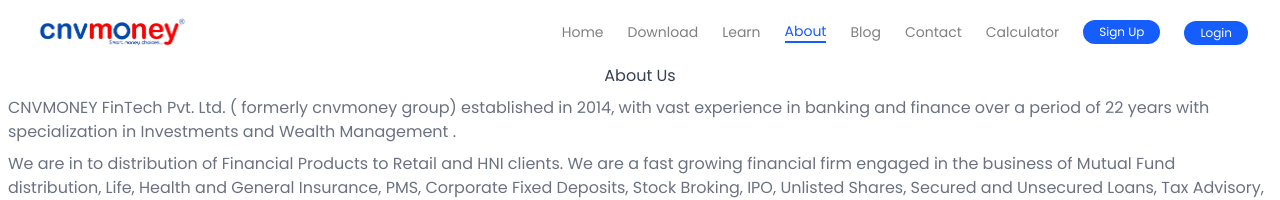
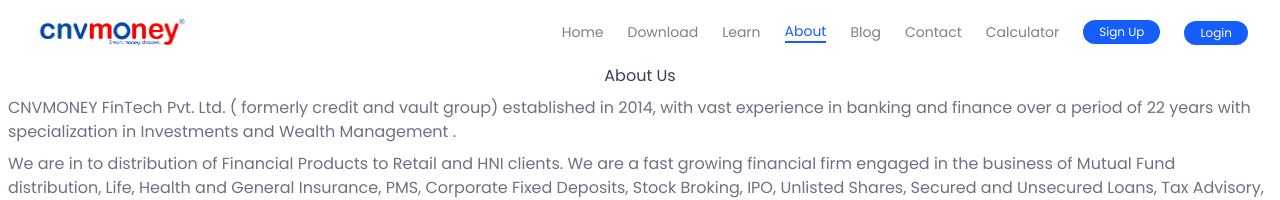
Before and after one commit to cnv-nilesh/cnvmoney-website-updated, a Next.js app: page /About in a window 1280 px wide. Shown: the top 200 px of the page. Built offline with nearby package versions, Linux system fonts and the light colour scheme.

Commit message:
COMPANY PROFILE NAME CHANGED

```diff
--- a/src/app/About/AboutSection.jsx
+++ b/src/app/About/AboutSection.jsx
@@ -43,9 +43,10 @@
     <>
       <div className="p-2 text-wrap mb-1">
         <p className="text-gray-500">
-          CNVMONEY FinTech Pvt. Ltd. ( formerly cnvmoney group) established in
-          2014, with vast experience in banking and finance over a period of 22
-          years with specialization in Investments and Wealth Management .
+          CNVMONEY FinTech Pvt. Ltd. ( formerly credit and vault group)
+          established in 2014, with vast experience in banking and finance over
+          a period of 22 years with specialization in Investments and Wealth
+          Management .
         </p>
         <p className="text-gray-500 mt-2">
           We are in to distribution of Financial Products to Retail and HNI
```
